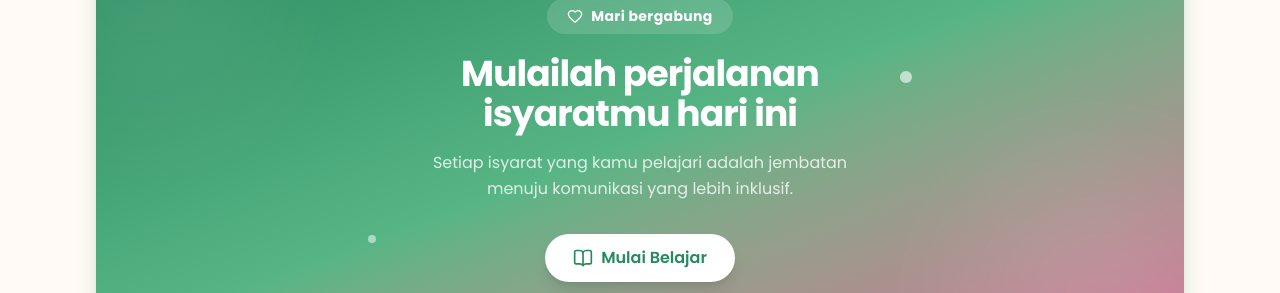
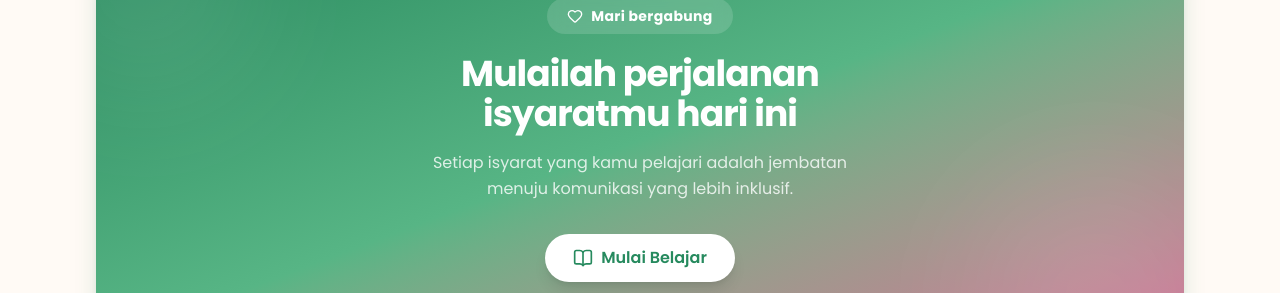
Before and after one commit to saph3n/wicoro, a Next.js app: page /about in a window 1280 px wide. Shown: the part 1954-2247 px from the top of the page. Built offline with nearby package versions, Linux system fonts and the light colour scheme.

Commit message:
remove elemen polkadot

```diff
--- a/src/app/about/page.tsx
+++ b/src/app/about/page.tsx
@@ -133,8 +133,7 @@ export default function AboutPage() {
               <div className="pointer-events-none absolute inset-0" aria-hidden="true">
                 <div className="absolute -top-16 -left-16 size-56 rounded-full bg-white/10 blur-3xl" />
                 <div className="absolute -bottom-20 -right-10 size-64 rounded-full bg-white/10 blur-3xl" />
-                <div className="absolute top-1/3 right-1/4 size-3 rounded-full bg-white/60" />
-                <div className="absolute bottom-1/4 left-1/4 size-2 rounded-full bg-white/50" />
+
               </div>
               <div className="relative">
                 <span className="inline-flex items-center gap-2 rounded-full bg-white/15 px-5 py-2 text-sm font-bold tracking-wide backdrop-blur-sm">
```
